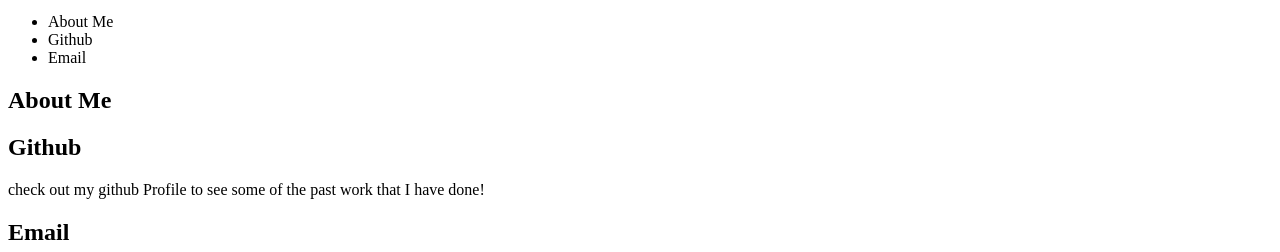
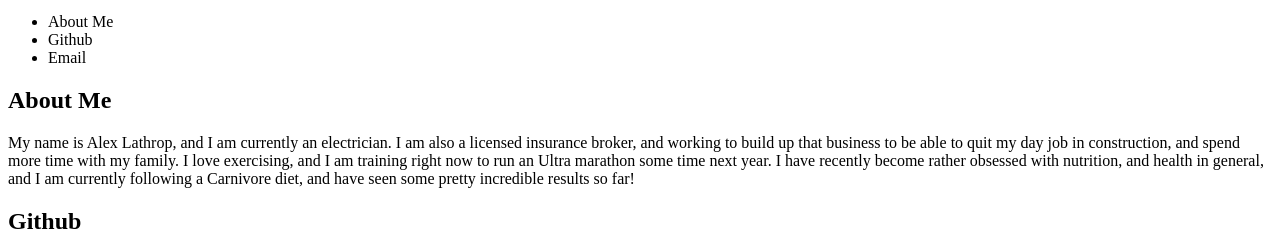
Before and after one commit to Alathrop2/Portfolio, a plain HTML site: page index.html in a window 1280 px wide. Shown: the part 101-353 px from the top of the page. Drawn offline with Linux system fonts and the light colour scheme.

Commit message:
added html back

```diff
--- a/index.html
+++ b/index.html
@@ -23,7 +23,11 @@
         <section class="About-Me">
             <h2>About Me</h2>
             <p>
-
+                My name is Alex Lathrop, and I am currently an electrician. I am
+                also a licensed insurance broker, and working to build up that
+                business to be able to quit my day job in construction, and spend
+                more time with my family. I love exercising, and I am training right now to run an Ultra marathon some time next year.
+                I have recently become rather obsessed with nutrition, and health in general, and I am currently following a Carnivore diet, and have seen some pretty incredible results so far!
 
             </p>
         </section>
```
